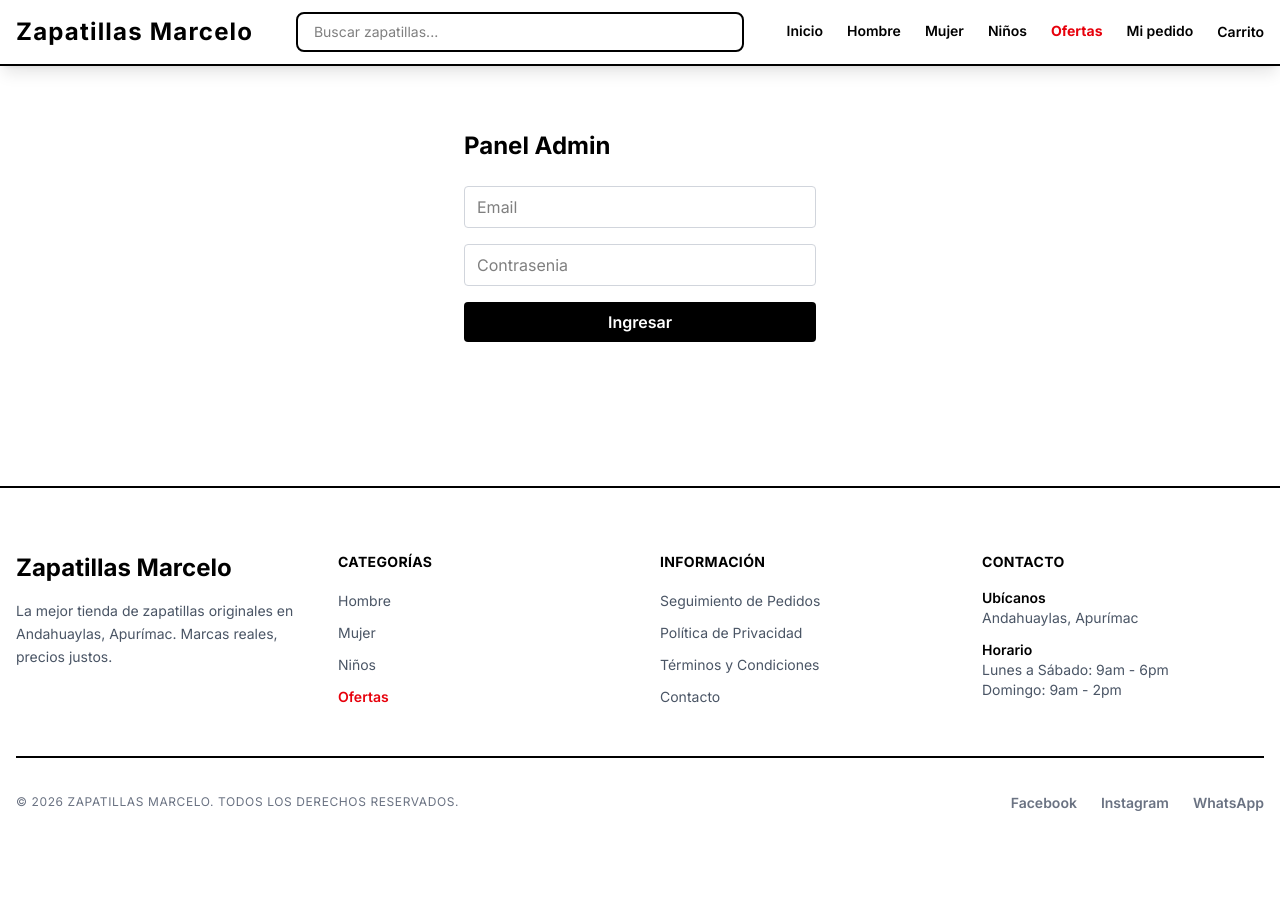
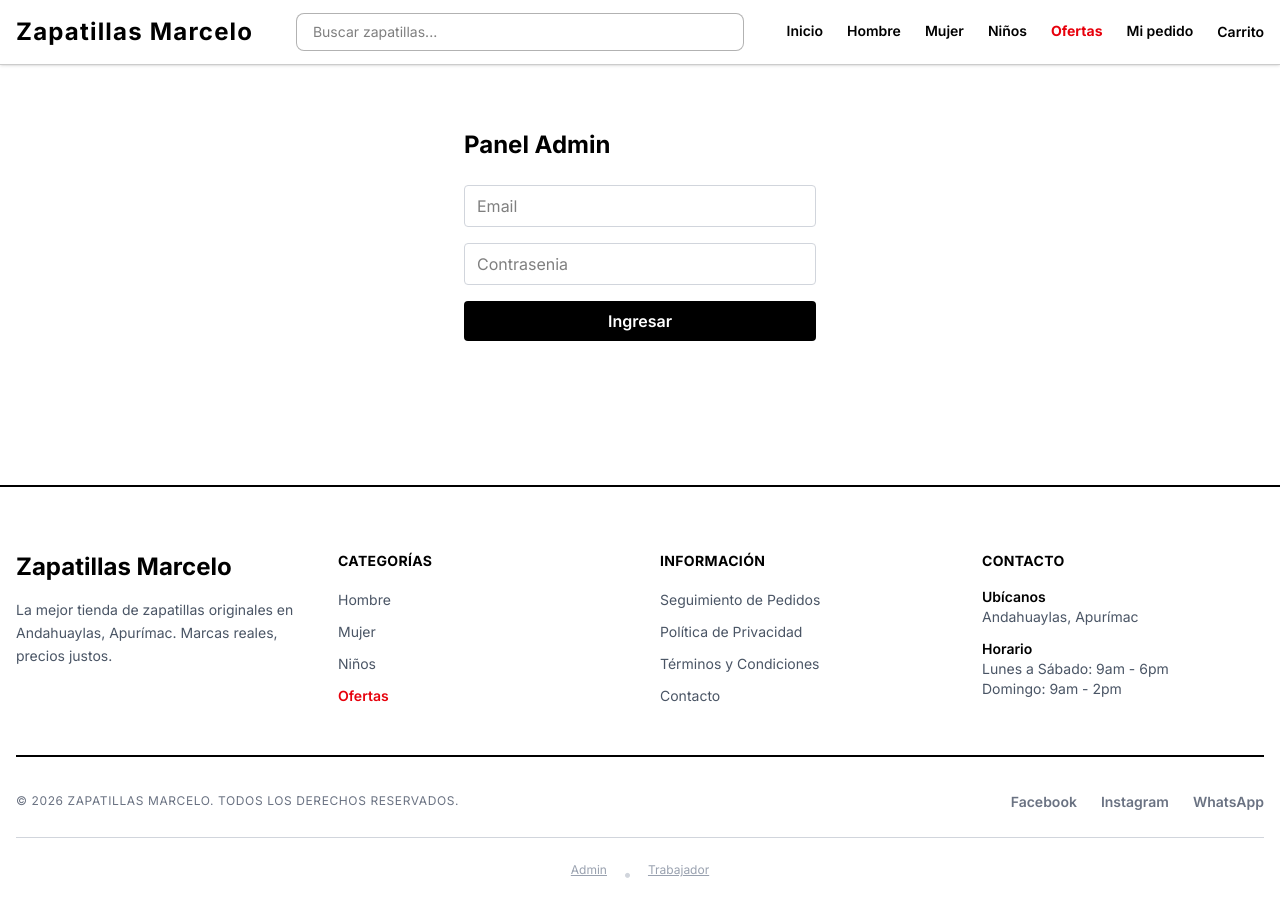
Before and after one commit to jairhurtadoo481/zapatillas-marcelo-frontend, a Next.js app: page /admin/login in a window 1280 px wide. Shown: the top 916 px of the page. Before the commit the page ends 878 px from the top, so only its background shows below. Built offline with nearby package versions, Linux system fonts and the light colour scheme; no server answers.

Commit message:
Hacer navbar transparente con backdrop blur y agregar links discretos admin/trabajador en footer

```diff
--- a/app/page.js
+++ b/app/page.js
@@ -19,7 +19,7 @@ export default async function Home() {
       <HeroInicio />
       <MarcasDestacadas />
 
-      <section className="max-w-7xl mx-auto px-4 py-20 border-t-2 border-black">
+      <section className="max-w-7xl mx-auto px-4 py-20 border-t border-black/20 bg-white/50 backdrop-blur-sm">
         <h2 className="font-display text-4xl mb-2 font-bold">Destacados</h2>
         <p className="text-gray-500 text-sm mb-8 uppercase tracking-wide">Productos recomendados</p>
 
--- a/components/Footer.js
+++ b/components/Footer.js
@@ -88,8 +88,8 @@ export default function Footer() {
 
         {/* Divider */}
         <div className="border-t-2 border-black pt-8">
-          <div className="flex flex-col md:flex-row items-center justify-between">
-            <p className="text-xs text-gray-500 uppercase tracking-wider mb-4 md:mb-0">
+          <div className="flex flex-col md:flex-row items-center justify-between gap-4">
+            <p className="text-xs text-gray-500 uppercase tracking-wider">
               © {currentYear} Zapatillas Marcelo. Todos los derechos reservados.
             </p>
             <div className="flex gap-6">
@@ -104,6 +104,17 @@ export default function Footer() {
               </Link>
             </div>
           </div>
+
+          {/* Links discretos para admin y trabajador */}
+          <div className="mt-6 pt-6 border-t border-gray-300 flex justify-center gap-4">
+            <Link href="/admin/login" className="text-xs text-gray-400 hover:text-gray-600 transition underline">
+              Admin
+            </Link>
+            <span className="text-gray-300">•</span>
+            <Link href="/trabajador/login" className="text-xs text-gray-400 hover:text-gray-600 transition underline">
+              Trabajador
+            </Link>
+          </div>
         </div>
       </div>
     </footer>
--- a/components/HeroInicio.js
+++ b/components/HeroInicio.js
@@ -22,7 +22,7 @@ export default function HeroInicio() {
   }, []);
 
   return (
-    <section className="relative bg-black text-white overflow-hidden min-h-[600px] flex flex-col justify-center">
+    <section className="relative bg-black/50 backdrop-blur-sm text-white overflow-hidden min-h-[600px] flex flex-col justify-center">
       <div className="absolute inset-0">
         {IMAGENES.map((src, i) => (
           <img
@@ -30,11 +30,11 @@ export default function HeroInicio() {
             src={src}
             alt=""
             className={`absolute inset-0 w-full h-full object-cover transition-opacity duration-1000 ${
-              i === indice ? "opacity-70" : "opacity-0"
+              i === indice ? "opacity-100" : "opacity-0"
             }`}
           />
         ))}
-        <div className="absolute inset-0 bg-black/25" />
+        <div className="absolute inset-0 bg-black/40 backdrop-blur-sm" />
       </div>
 
       <div className="relative max-w-5xl mx-auto px-4 py-28 md:py-36 text-center">
--- a/components/MarcasDestacadas.js
+++ b/components/MarcasDestacadas.js
@@ -36,7 +36,7 @@ export default function MarcasDestacadas() {
   }, []);
 
   return (
-    <section id="marcas" className="bg-white py-20 border-t-2 border-b-2 border-black" ref={contenedorRef}>
+    <section id="marcas" className="bg-white/80 backdrop-blur-md py-20 border-t border-b border-black/20" ref={contenedorRef}>
       <div className="max-w-6xl mx-auto px-4">
         <p className="text-center text-xs tracking-[0.3em] uppercase text-gray-400 mb-2">
           Trabajamos con
--- a/components/Navbar.js
+++ b/components/Navbar.js
@@ -21,7 +21,7 @@ export default function Navbar() {
   const cerrarMenu = () => setMenuAbierto(false);
 
   return (
-    <header className="bg-white border-b-2 border-black sticky top-0 z-50 shadow-lg">
+    <header className="bg-white/80 backdrop-blur-md border-b border-black/20 text-black sticky top-0 z-50 shadow-sm">
       <div className="max-w-7xl mx-auto px-4 flex items-center justify-between h-16 gap-4">
         <Link href="/" className="text-2xl font-bold tracking-wider text-black hover:text-gray-700 transition">
           Zapatillas Marcelo
@@ -33,7 +33,7 @@ export default function Navbar() {
             placeholder="Buscar zapatillas..."
             value={busqueda}
             onChange={(e) => setBusqueda(e.target.value)}
-            className="w-full rounded-lg px-4 py-2 text-sm text-black outline-none border-2 border-black focus:shadow-md transition"
+            className="w-full rounded-lg px-4 py-2 text-sm text-black outline-none border border-black/30 focus:border-black focus:shadow-md transition bg-white/90 backdrop-blur-sm"
           />
         </form>
 
@@ -74,14 +74,14 @@ export default function Navbar() {
       </div>
 
       {menuAbierto && (
-        <div className="md:hidden bg-white border-t-2 border-black px-4 py-4">
+        <div className="md:hidden bg-white/90 backdrop-blur-md border-t border-black/20 px-4 py-4">
           <form onSubmit={manejarBuscar} className="mb-4">
             <input
               type="text"
               placeholder="Buscar zapatillas..."
               value={busqueda}
               onChange={(e) => setBusqueda(e.target.value)}
-              className="w-full rounded-lg px-4 py-2 text-sm text-black outline-none border-2 border-black focus:shadow-md transition"
+              className="w-full rounded-lg px-4 py-2 text-sm text-black outline-none border border-black/30 focus:border-black focus:shadow-md transition bg-white/90 backdrop-blur-sm"
             />
           </form>
 
```
